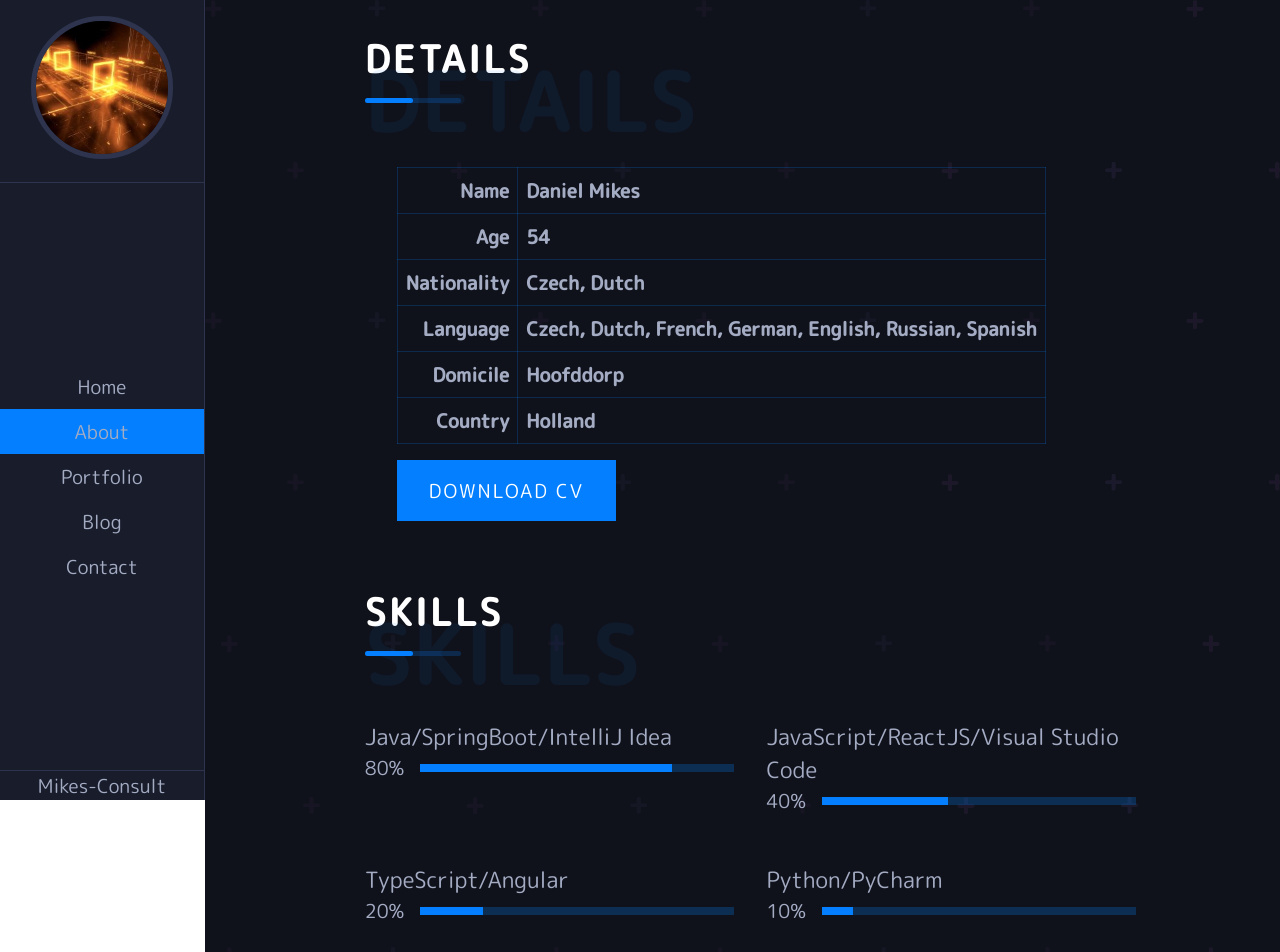
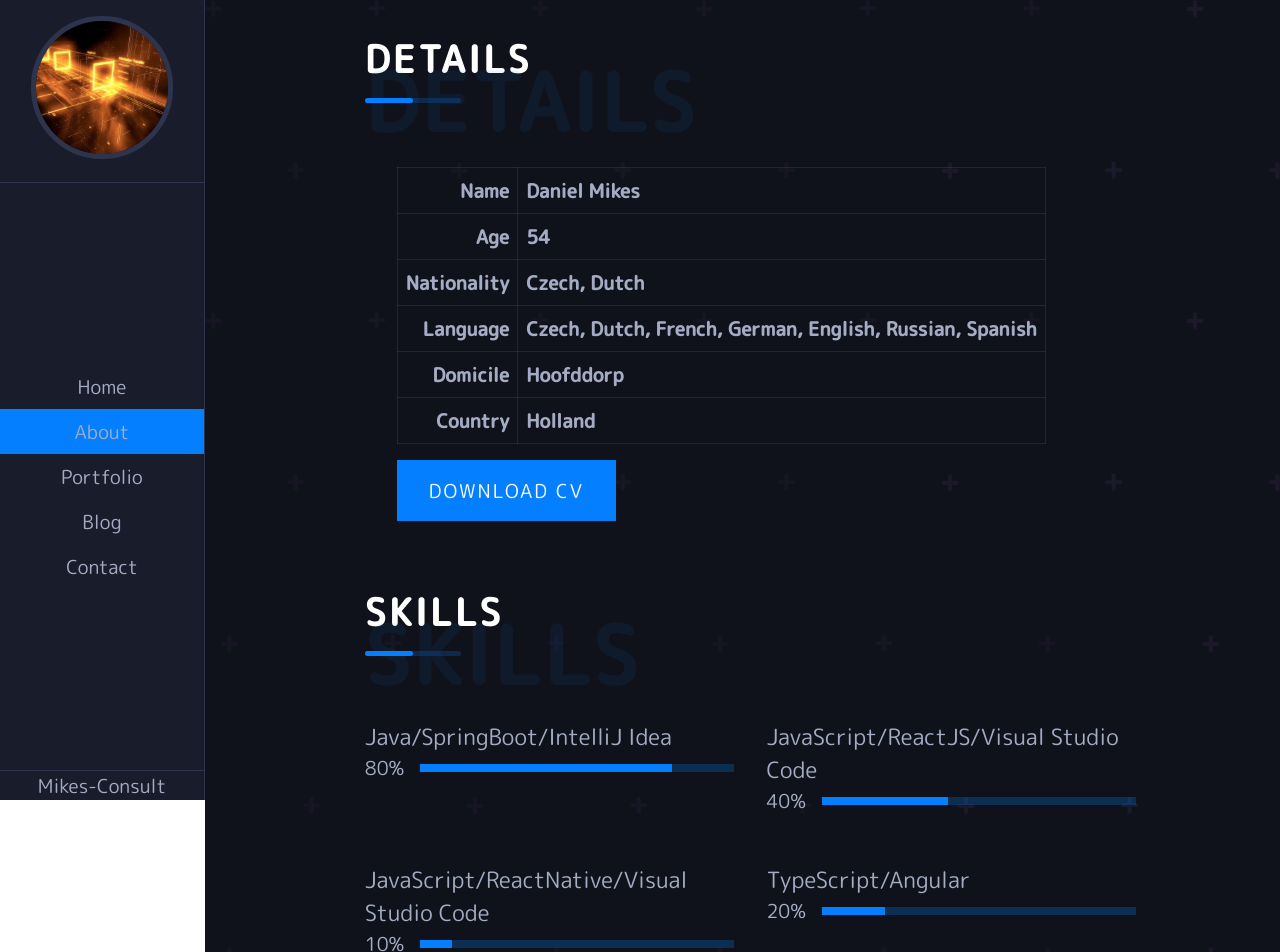
Before and after one commit to danmikes/portfolio, a React (Create React App) app: page /about in a window 1280 px wide. Shown: the top 952 px of the page. Built offline with nearby package versions, Linux system fonts and the light colour scheme.

Commit message:
react-native

```diff
--- a/src/page/AboutPage.jsx
+++ b/src/page/AboutPage.jsx
@@ -17,6 +17,7 @@ function AboutPage() {
       <div className="skills-container">
         <SkillSection skill={'Java/SpringBoot/IntelliJ Idea'} progress={'80%'} />
         <SkillSection skill={'JavaScript/ReactJS/Visual Studio Code'} progress={'40%'} />
+        <SkillSection skill={'JavaScript/ReactNative/Visual Studio Code'} progress={'10%'} />
         <SkillSection skill={'TypeScript/Angular'} progress={'20%'} />
         <SkillSection skill={'Python/PyCharm'} progress={'10%'} />
         <SkillSection skill={'Vi/Bash/LateX'} progress={'80%'} />
```
